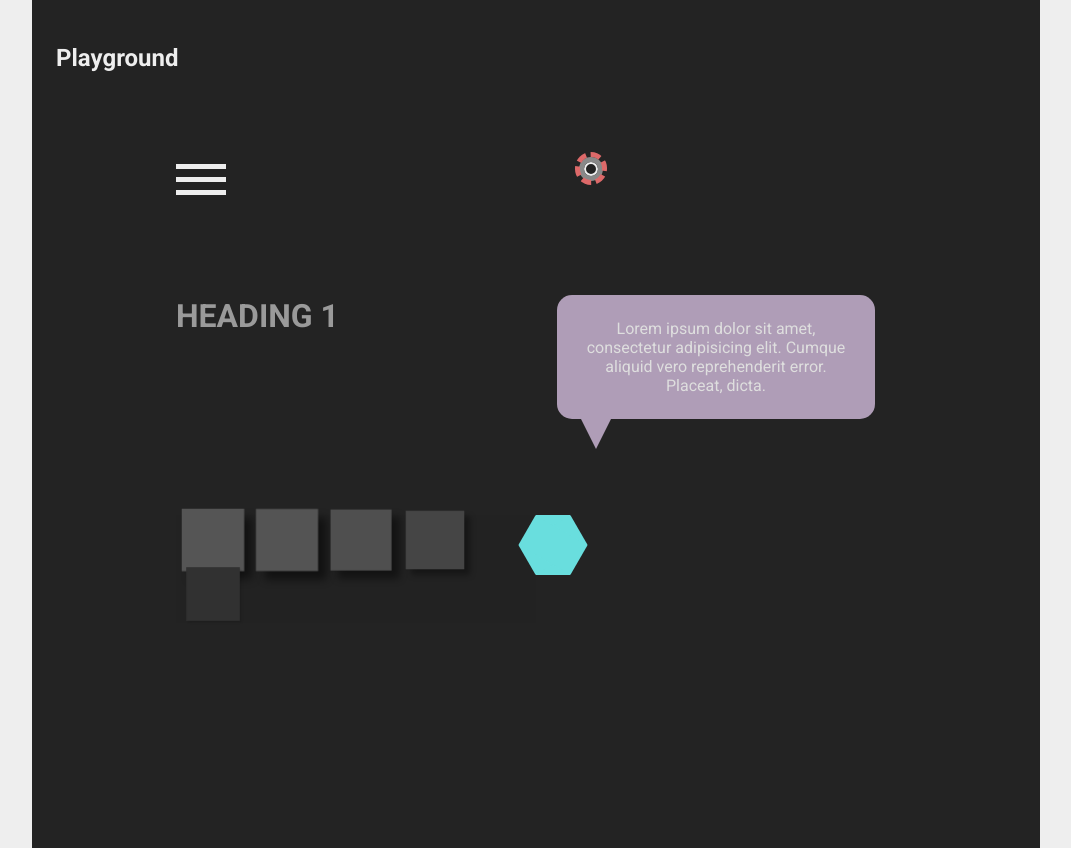
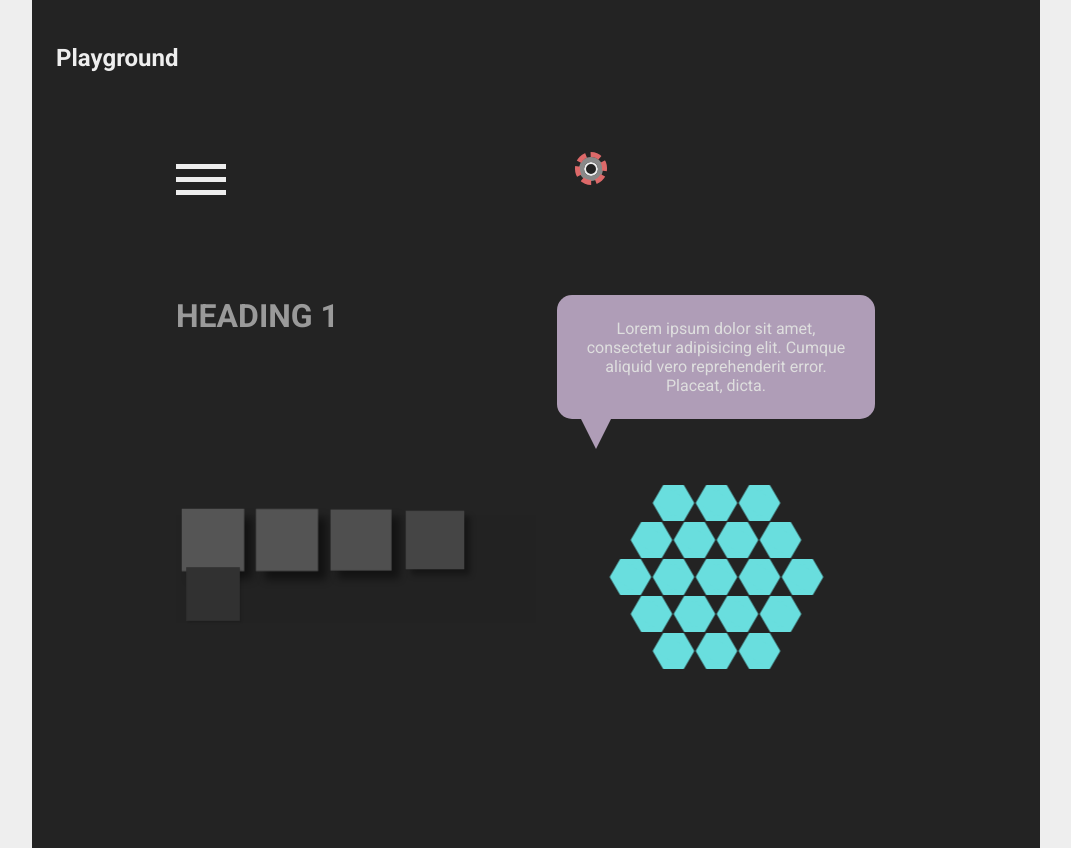
Before and after one commit to Timothylawler/playground, a React (Create React App) app: page / in a window 1280 px wide. Shown: the whole page, without its empty margins (104-1175 px from the left). Built offline with nearby package versions, Linux system fonts and the light colour scheme.

Commit message:
hexagon pattern animation

```diff
--- a/src/components/firstSection/firstSection.js
+++ b/src/components/firstSection/firstSection.js
@@ -6,7 +6,7 @@ import {
   TextCarousel,
   ChatBox,
   FloatingBox,
-  Hexagon
+  HexagonBox
 } from '../';
 import './firstSection.css';
 class FirstSection extends Component {
@@ -44,7 +44,7 @@ class FirstSection extends Component {
           </div>
 
           <div className="item">
-            <Hexagon />
+            <HexagonBox />
           </div>
         </div>
       </div>
--- /dev/null
+++ b/src/components/hexagon-box/hexagon-box.js
@@ -0,0 +1,55 @@
+import React, { Component } from 'react';
+import {
+  Hexagon
+} from '../';
+import './hexagon-box.css';
+class HexagonBoxComponent extends Component {
+
+  constructor(props){
+    super(props);
+  }
+
+  componentDidMount() {
+
+  }
+
+  render() {
+    return (
+      <div className="hexagon-box">
+
+          <div className="row">
+            <Hexagon animated={true} rotate={true}/>
+            <Hexagon animated={true} rotate={true}/>
+            <Hexagon animated={true} rotate={true}/>
+          </div>
+          <div className="row">
+            <Hexagon animated={true} rotate={true}/>
+            <Hexagon animated={true} rotate={true}/>
+            <Hexagon animated={true} rotate={true}/>
+            <Hexagon animated={true} rotate={true}/>
+          </div>
+          <div className="row">
+            <Hexagon animated={true} rotate={true}/>
+            <Hexagon animated={true} rotate={true}/>
+            <Hexagon animated={true} rotate={true}/>
+            <Hexagon animated={true} rotate={true}/>
+            <Hexagon animated={true} rotate={true}/>
+          </div>
+          <div className="row">
+            <Hexagon animated={true} rotate={true}/>
+            <Hexagon animated={true} rotate={true}/>
+            <Hexagon animated={true} rotate={true}/>
+            <Hexagon animated={true} rotate={true}/>
+          </div>
+          <div className="row">
+            <Hexagon animated={true} rotate={true}/>
+            <Hexagon animated={true} rotate={true}/>
+            <Hexagon animated={true} rotate={true}/>
+          </div>
+
+      </div>
+    );
+  }
+}
+const HexagonBox = HexagonBoxComponent;
+export {HexagonBox};
--- /dev/null
+++ b/src/components/hexagon-box/hexagon-box.scss
@@ -0,0 +1,21 @@
+
+
+.hexagon-box{
+  //animation: rotate 4000ms infinite linear;
+  position:relative;
+
+  .row{
+    display: flex;
+    justify-content: center;
+  }
+
+  @keyframes rotate{
+    from{
+      transform: rotate(0deg);
+    }
+
+    to{
+      transform: rotate(360deg);
+    }
+  }
+}
--- a/src/components/hexagon/hexagon.js
+++ b/src/components/hexagon/hexagon.js
@@ -11,9 +11,20 @@ class HexagonComponent extends Component {
 
   }
 
+  _getClassName(){
+    let classname = "hexagon ";
+    if(this.props.animated){
+      classname += "animated ";
+    }
+    if(this.props.rotate){
+      classname += "rotate ";
+    }
+    return classname;
+  }
+
   render() {
     return (
-      <div className="hexagon"></div>
+      <div className={this._getClassName()}></div>
     );
   }
 }
--- a/src/components/hexagon/hexagon.scss
+++ b/src/components/hexagon/hexagon.scss
@@ -1,14 +1,14 @@
-
 
 .hexagon {
-  width: 34px;
-  height: 60px;
+  margin: 0 8.5px;
+  width: 17px;
+  height: 30px;
   display: inline-block;
   background-color: #69dede;
   position: relative;
   &:before, &:after{
-    width: 34px;
-    height: 60px;
+    width: 17px;
+    height: 30px;
     display: inline-block;
     background-color: #69dede;
     content: "";
@@ -22,4 +22,38 @@
   &:after{
     transform: rotate(-60deg);
   }
+
+  &.animated{
+
+    &.rotate {
+      margin: -1px 8px;
+      animation: expand 2000ms infinite ease-in-out;
+
+      @keyframes expand{
+        0% {
+          margin: -1px 8px;
+          top: -8.5px;
+        }
+
+        35%, 65% {
+          margin: 3.5px 13px;
+          top: -30px;
+        }
+
+        45%, 55%{
+          transform: scale(1.2);
+        }
+
+        100% {
+          margin: -1px 8px;
+          top: -8.5px;
+        }
+      }
+    }
+  }
+
+  &.rotate{
+    transform: rotate(90deg);
+    margin: -3px 8px;
+  }
 }
--- a/src/components/index.js
+++ b/src/components/index.js
@@ -9,3 +9,4 @@ export { TextCarousel } from './text-carousel/text-carousel';
 export { ChatBox } from './chat-box/chat-box';
 export { FloatingBox } from './floating-box/floating-box';
 export { Hexagon } from './hexagon/hexagon';
+export { HexagonBox } from './hexagon-box/hexagon-box';
```
